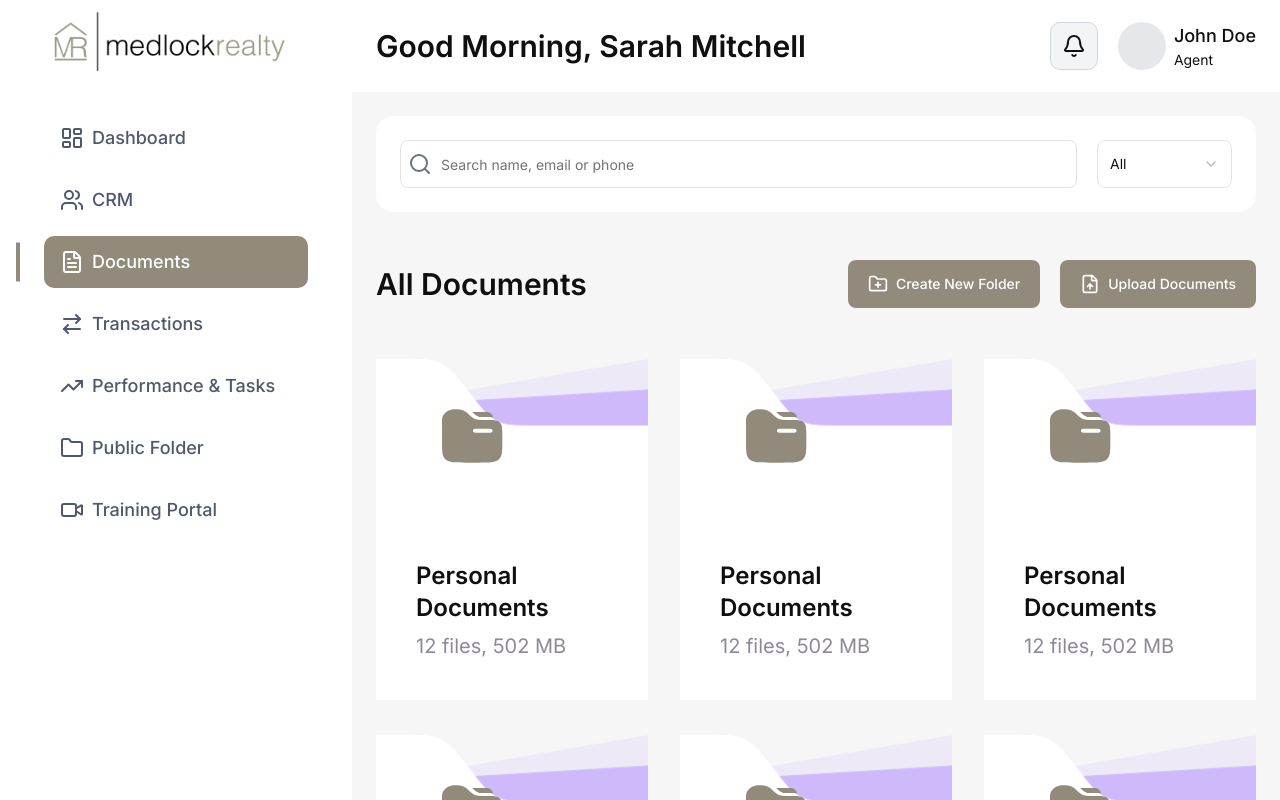
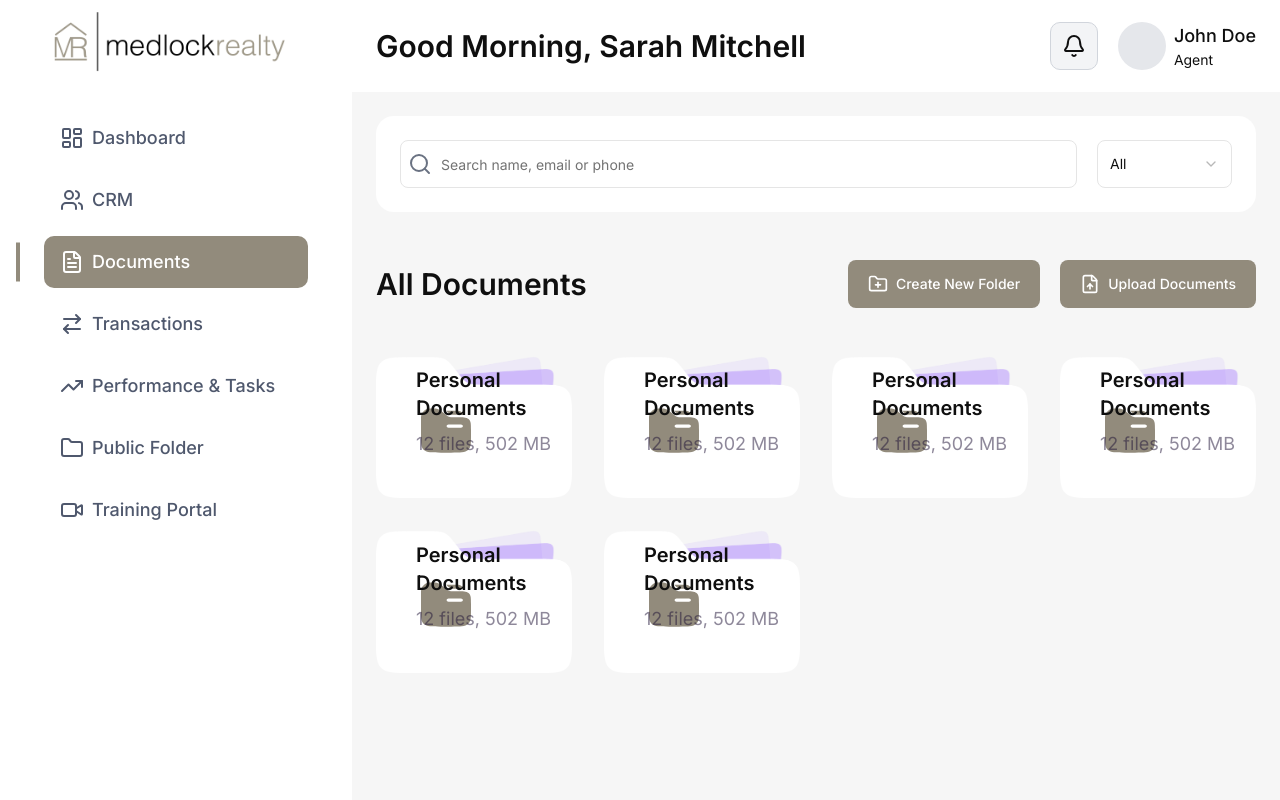
Before and after one commit to Ibrahim-247/elenaferro-agent-dashboard-next-frontend, a Next.js app: page /documents in a window 1280 px wide. Built offline with nearby package versions, Linux system fonts and the light colour scheme.

Commit message:
modified

```diff
--- a/src/components/DocumentComponent/DocumentList.jsx
+++ b/src/components/DocumentComponent/DocumentList.jsx
@@ -17,7 +17,7 @@ export default function DocumentList() {
           <UploadDocModal />
         </div>
       </div>
-      <div className="grid grid-cols-3 gap-8">
+      <div className="grid grid-cols-4 gap-8">
         {[...Array(6)]?.map((_, index) => (
           <FolderCard key={index} />
         ))}
--- a/src/components/DocumentComponent/FolderCard.jsx
+++ b/src/components/DocumentComponent/FolderCard.jsx
@@ -5,18 +5,18 @@ import Link from "next/link";
 
 export default function FolderCard() {
   return (
-    <Link href="/documents/454" className="w-full h-86 relative">
-      <div className="absolute top-12 left-15">
-        <FolderSvg />
+    <Link href="/documents/454" className="w-full relative">
+      <div className="absolute top-12 left-10">
+        <FolderSvg className="" />
       </div>
       <Image
         src={folderBg}
         alt="folder"
-        className="w-full h-full object-cover"
+        className="w-full h-full object-contain"
       />
       <div className="space-y-2 absolute bottom-10 left-10">
-        <h4 className="text-2xl font-semibold">Personal Documents</h4>
-        <p className="text-[#1D1235]/50 text-xl font-normal">
+        <h4 className="text-xl font-semibold">Personal Documents</h4>
+        <p className="text-[#1D1235]/50 text-lg font-normal">
           12 files, 502 MB
         </p>
       </div>
--- a/src/components/TransactionComponents/LinkDocModal.jsx
+++ b/src/components/TransactionComponents/LinkDocModal.jsx
@@ -35,7 +35,7 @@ export default function LinkDocModal({ open, onOpenChange, getValue }) {
           <FileText className="size-4" /> {getValue()}
         </span>
       </DialogTrigger>
-      <DialogContent className="max-w-2xl rounded-xl p-6 [&>button]:hidden">
+      <DialogContent className="max-w-2xl rounded-xl p-6 [&>button]:[&_svg]:hidden">
         {/* Header */}
         <DialogHeader className="flex flex-row items-start justify-between">
           <div>
--- a/src/components/svg/FolderSvg.jsx
+++ b/src/components/svg/FolderSvg.jsx
@@ -5,9 +5,7 @@ export default function FolderSvg({ className }) {
     <svg
       viewBox="0 0 72.3651 64"
       xmlns="http://www.w3.org/2000/svg"
-      width="72.365051"
-      height="64.000000"
-      className={cn(className)}
+      className={cn("w-15", className)}
       fill="none"
     >
       <rect
```
